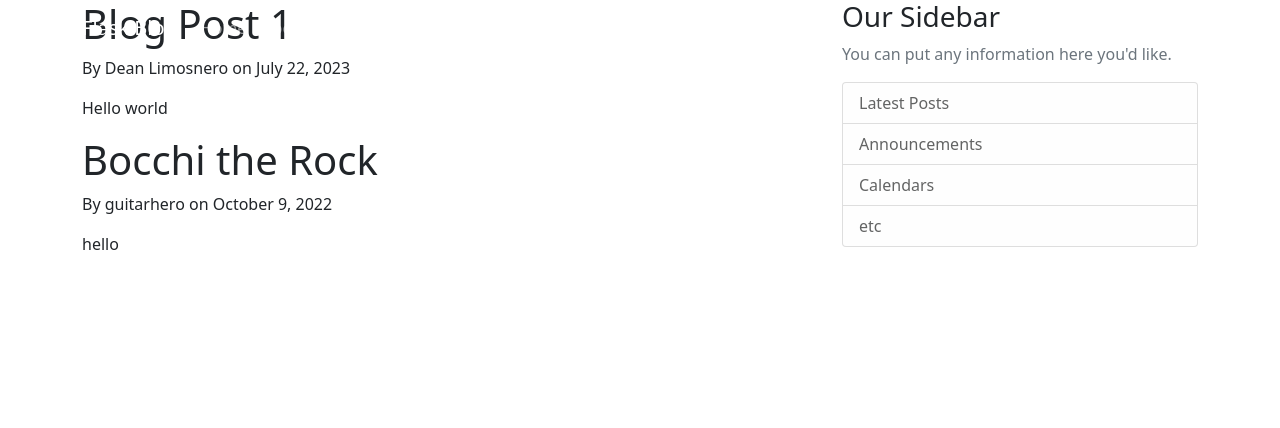
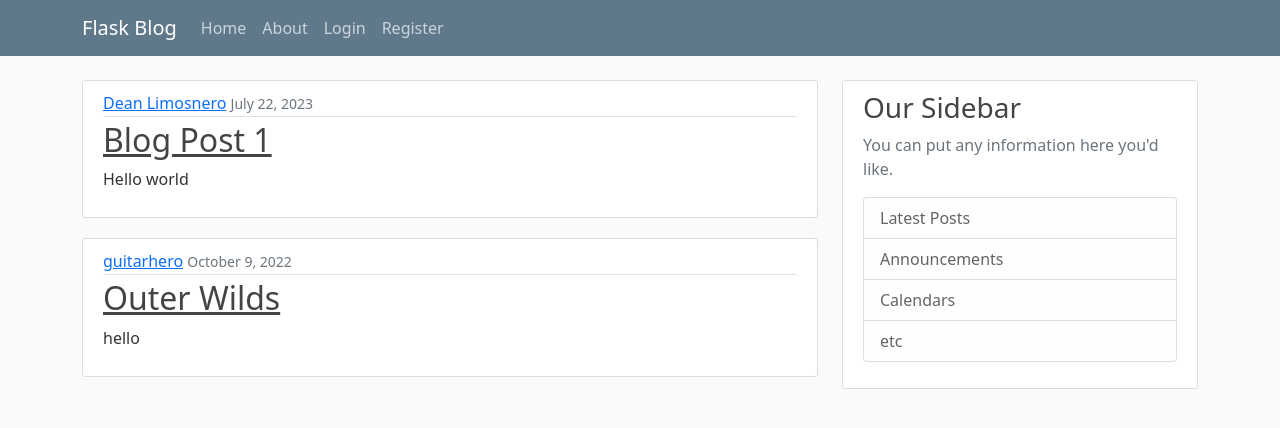
Before and after one commit to D-Limosnero/Flask-Blog, a Flask app: page / in a window 1280 px wide. Shown: the top 428 px of the page. Run offline with Flask 3, Linux system fonts and the light colour scheme.

Commit message:
Tutorial Part 2 complete

```diff
--- a/app.py
+++ b/app.py
@@ -12,7 +12,7 @@ posts = [
     },
     {
         'author': 'guitarhero',
-        'title': 'Bocchi the Rock',
+        'title': 'Outer Wilds',
         'content': 'hello',
         'date_posted': 'October 9, 2022'
     }
--- /dev/null
+++ b/static/main.css
@@ -0,0 +1,80 @@
+body {
+    background: #fafafa;
+    color: #333333;
+    margin-top: 5rem;
+  }
+
+  h1, h2, h3, h4, h5, h6 {
+    color: #444444;
+  }
+
+  .bg-steel {
+    background-color: #5f788a;
+  }
+
+  .site-header .navbar-nav .nav-link {
+    color: #cbd5db;
+  }
+
+  .site-header .navbar-nav .nav-link:hover {
+    color: #ffffff;
+  }
+
+  .site-header .navbar-nav .nav-link.active {
+    font-weight: 500;
+  }
+
+  .content-section {
+    background: #ffffff;
+    padding: 10px 20px;
+    border: 1px solid #dddddd;
+    border-radius: 3px;
+    margin-bottom: 20px;
+  }
+
+  .article-title {
+    color: #444444;
+  }
+
+  a.article-title:hover {
+    color: #428bca;
+    text-decoration: none;
+  }
+
+  .article-content {
+    white-space: pre-line;
+  }
+
+  .article-img {
+    height: 65px;
+    width: 65px;
+    margin-right: 16px;
+  }
+
+  .article-metadata {
+    padding-bottom: 1px;
+    margin-bottom: 4px;
+    border-bottom: 1px solid #e3e3e3
+  }
+
+  .article-metadata a:hover {
+    color: #333;
+    text-decoration: none;
+  }
+
+  .article-svg {
+    width: 25px;
+    height: 25px;
+    vertical-align: middle;
+  }
+
+  .account-img {
+    height: 125px;
+    width: 125px;
+    margin-right: 20px;
+    margin-bottom: 16px;
+  }
+
+  .account-heading {
+    font-size: 2.5rem;
+  }
--- a/templates/home.html
+++ b/templates/home.html
@@ -1,8 +1,15 @@
 {% extends "layout.html" %}
 {% block content %}
     {% for post in posts %}
-        <h1>{{ post.title }}</h1>
-        <p>By {{ post.author }} on {{ post.date_posted }}</p>
-        <p>{{ post.content }}</p>
+        <article class="media content-section">
+            <div class="media-body">
+            <div class="article-metadata">
+                <a class="mr-2" href="#">{{ post.author }}</a>
+                <small class="text-muted">{{ post.date_posted }}</small>
+            </div>
+            <h2><a class="article-title" href="#">{{ post.title }}</a></h2>
+            <p class="article-content">{{ post.content }}</p>
+            </div>
+        </article>
     {% endfor %}
 {% endblock content %}
--- a/templates/layout.html
+++ b/templates/layout.html
@@ -7,6 +7,7 @@
 
         <!-- Bootstrap CSS -->
         <link href="https://cdn.jsdelivr.net/npm/bootstrap@5.0.2/dist/css/bootstrap.min.css" rel="stylesheet" integrity="sha384-EVSTQN3/azprG1Anm3QDgpJLIm9Nao0Yz1ztcQTwFspd3yD65VohhpuuCOmLASjC" crossorigin="anonymous">
+        <link href="{{ url_for('static', filename='main.css') }}" rel="stylesheet" type="text/css">
 
         {% if title %}
             <title>Flask Blog - {{ title }}</title>
```
